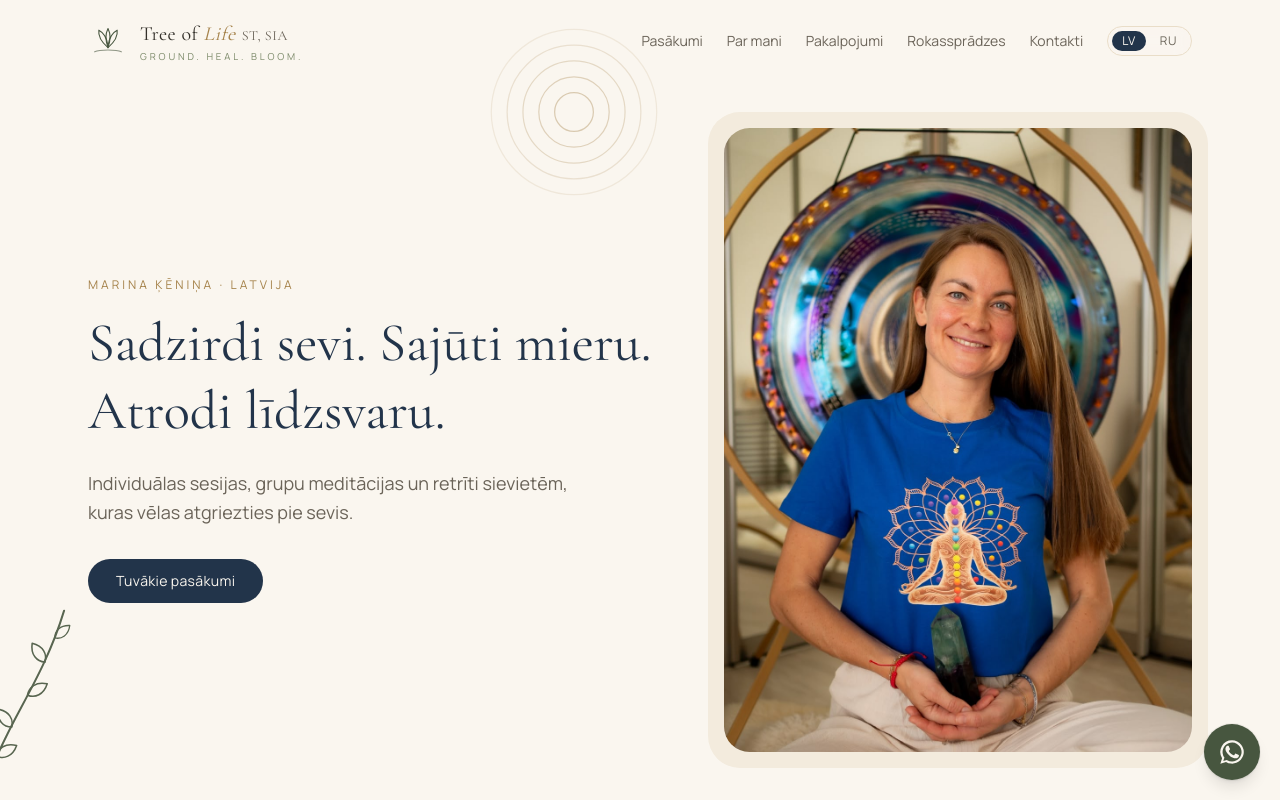
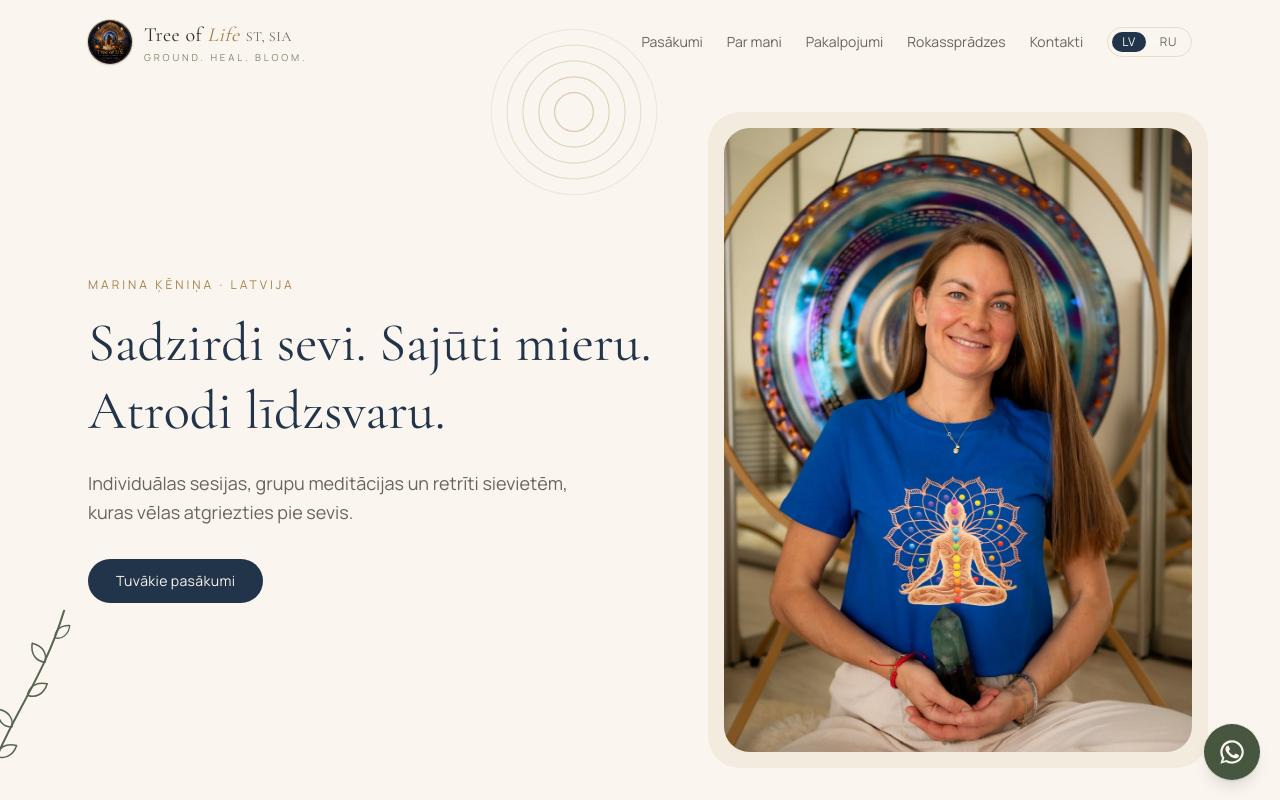
Before and after one commit to 64NiK/marinatree, a Next.js app: page /lv in a window 1280 px wide. Shown: the top 800 px of the page. Built offline with nearby package versions, Linux system fonts and the light colour scheme.

Commit message:
Add Tree of Life logo as a circular mark (header + footer sign-off)
Cropped the square logo to a clean gold-ringed circle: small in the
header (replaces the lotus emblem), larger and centered as a footer
sign-off where the detail reads.

Co-Authored-By: Claude Opus 4.8 <noreply@anthropic.com>

```diff
--- a/app/[lang]/layout.tsx
+++ b/app/[lang]/layout.tsx
@@ -1,10 +1,11 @@
 import type { Metadata } from "next";
 import { Cormorant_Garamond, Manrope } from "next/font/google";
+import Image from "next/image";
 import Link from "next/link";
 import { notFound } from "next/navigation";
 import { dictionary, hasLang, langs, type Lang } from "@/content/dictionary";
 import { hasWhatsapp, waLink } from "@/content/contact";
-import { Emblem, WhatsAppGlyph } from "../decor";
+import { WhatsAppGlyph } from "../decor";
 import { MobileMenu } from "./mobile-menu";
 import "../globals.css";
 
@@ -58,7 +59,14 @@ export default async function RootLayout({
         <header className="absolute top-0 left-0 right-0 z-20">
           <div className="mx-auto flex max-w-6xl items-center justify-between px-6 py-5">
             <Link href={`/${lang}`} className="flex items-center gap-3">
-              <Emblem className="h-10 w-10 shrink-0 text-forest" />
+              <Image
+                src="/logo.jpg"
+                alt="Tree of Life Sound Temple"
+                width={96}
+                height={96}
+                priority
+                className="h-11 w-11 shrink-0 rounded-full object-cover shadow-sm ring-1 ring-gold/30"
+              />
               <span className="flex flex-col leading-none">
                 <span className="font-display text-lg tracking-wide text-ink sm:text-xl">
                   Tree of <span className="italic text-gold">Life</span>
@@ -112,7 +120,14 @@ export default async function RootLayout({
         ) : null}
 
         <footer className="border-t border-sand-deep bg-sand">
-          <div className="mx-auto max-w-6xl px-6 py-10 text-center">
+          <div className="mx-auto max-w-6xl px-6 py-12 text-center">
+            <Image
+              src="/logo.jpg"
+              alt="Tree of Life Sound Temple"
+              width={192}
+              height={192}
+              className="mx-auto mb-7 h-24 w-24 rounded-full object-cover shadow-md ring-1 ring-gold/30"
+            />
             <p className="mx-auto max-w-xl font-display text-lg italic text-ink-soft">
               {t.footer}
             </p>
```
Also changed, not shown: public/logo.jpg (added).
